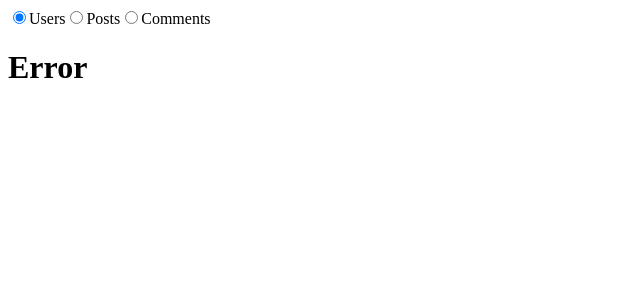
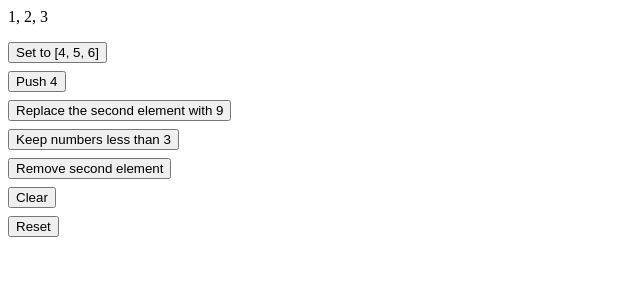
Before and after one commit to bhatsushant/react-simplified, a React (Vite) app: page / in a window 1280 px wide. Shown: the top 300 px of the page, without its empty margins (0-640 px from the left). Built offline with nearby package versions, Linux system fonts and the light colour scheme; no server answers.

Commit message:
custom array hook

```diff
--- /dev/null
+++ b/custom-hooks/CustomArray.jsx
@@ -0,0 +1,38 @@
+import { useArray } from "./useArray";
+
+const INITIAL_ARRAY = [1, 2, 3];
+// const INITIAL_ARRAY = () => [1, 2, 3]
+
+function CustomArray() {
+  const { array, set, push, replace, filter, remove, clear, reset } =
+    useArray(INITIAL_ARRAY);
+
+  return (
+    <>
+      <div>{array.join(", ")}</div>
+      <div
+        style={{
+          display: "flex",
+          flexDirection: "column",
+          gap: ".5rem",
+          alignItems: "flex-start",
+          marginTop: "1rem",
+        }}
+      >
+        <button onClick={() => set([4, 5, 6])}>Set to [4, 5, 6]</button>
+        <button onClick={() => push(4)}>Push 4</button>
+        <button onClick={() => replace(1, 9)}>
+          Replace the second element with 9
+        </button>
+        <button onClick={() => filter((n) => n < 3)}>
+          Keep numbers less than 3
+        </button>
+        <button onClick={() => remove(1)}>Remove second element</button>
+        <button onClick={clear}>Clear</button>
+        <button onClick={reset}>Reset</button>
+      </div>
+    </>
+  );
+}
+
+export default CustomArray;
--- /dev/null
+++ b/custom-hooks/useArray.js
@@ -0,0 +1,26 @@
+import { useCallback, useState } from "react";
+
+export const useArray = (initial_array) => {
+  const [array, set] = useState(initial_array);
+
+  const push = useCallback((element) => set((a) => [...a, element]), []);
+
+  const replace = useCallback(
+    (index, newElement) =>
+      set((a) => [...a.slice(0, index), newElement, ...a.slice(index + 1)]),
+    []
+  );
+
+  const filter = useCallback((callback) => set((a) => a.filter(callback)), []);
+
+  const remove = useCallback(
+    (index) => set((a) => [...a.slice(0, index), ...a.slice(index + 1)]),
+    []
+  );
+
+  const clear = useCallback(() => set([]), []);
+
+  const reset = useCallback(() => set(initial_array), [initial_array]);
+
+  return { array, set, push, replace, filter, remove, clear, reset };
+};
--- a/src/App.jsx
+++ b/src/App.jsx
@@ -1,9 +1,9 @@
 import React from "react";
 // import "./styles.css";
-import CustomFetch from "../custom-hooks/CustomFetch";
+import CustomArray from "../custom-hooks/CustomArray";
 
 function App() {
-  return <CustomFetch />;
+  return <CustomArray />;
 }
 
 export default App;
```
